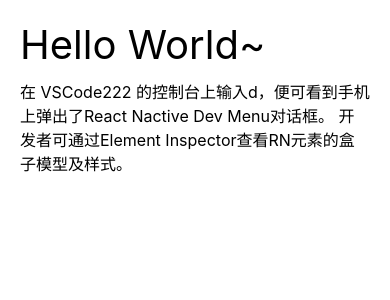
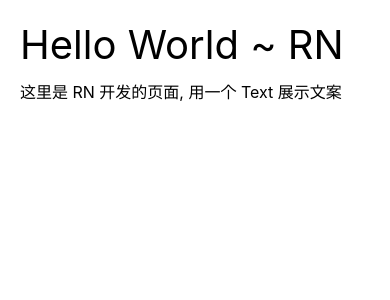
Before and after one commit to HeCaser/RNForHarmony, a React Native app: screen / in a window 390 px wide. Shown: the top 300 px of the page. Built offline with nearby package versions, Linux system fonts and the light colour scheme.

Commit message:
feat: 构建 harmony.bundle.js

```diff
--- a/App.tsx
+++ b/App.tsx
@@ -1,18 +1,17 @@
 
 import * as React from 'react';
- import {Text, View, StyleSheet, Pressable} from 'react-native';//注入组件
- const App = (): React.Node => {
+import { Text, View, StyleSheet, Pressable } from 'react-native';//注入组件
+const App = () => {
   return (
     <Pressable onPress={() => {
-      console.log("Hello World")
+      console.log("Hello World RN")
     }}>
       <View style={styles.container}>
         <Text style={styles.title}>
-        Hello World~
+          Hello World ~ RN
         </Text>
         <Text style={styles.content}>
-        在 VSCode222 的控制台上输入d，便可看到手机上弹出了React Nactive Dev Menu对话框。
-        开发者可通过Element Inspector查看RN元素的盒子模型及样式。
+          这里是 RN 开发的页面, 用一个 Text 展示文案
         </Text>
       </View>
     </Pressable>
@@ -26,11 +25,11 @@
     justifyContent: 'center',
     padding: 20,
   },
-  title:{
+  title: {
     textAlign: 'left',
-    fontSize:40
+    fontSize: 40
   },
-  content:{
+  content: {
     marginTop: 10,
     fontSize: 16,
     textAlign: 'left'
--- a/index.js
+++ b/index.js
@@ -4,6 +4,5 @@
 
 import {AppRegistry} from 'react-native';
 import App from './App';
-import {name as appName} from './app.json';
 
-AppRegistry.registerComponent(appName, () => App);
+AppRegistry.registerComponent('app_name', () => App);
```
Lines whose indentation alone changed are shown as unchanged.
